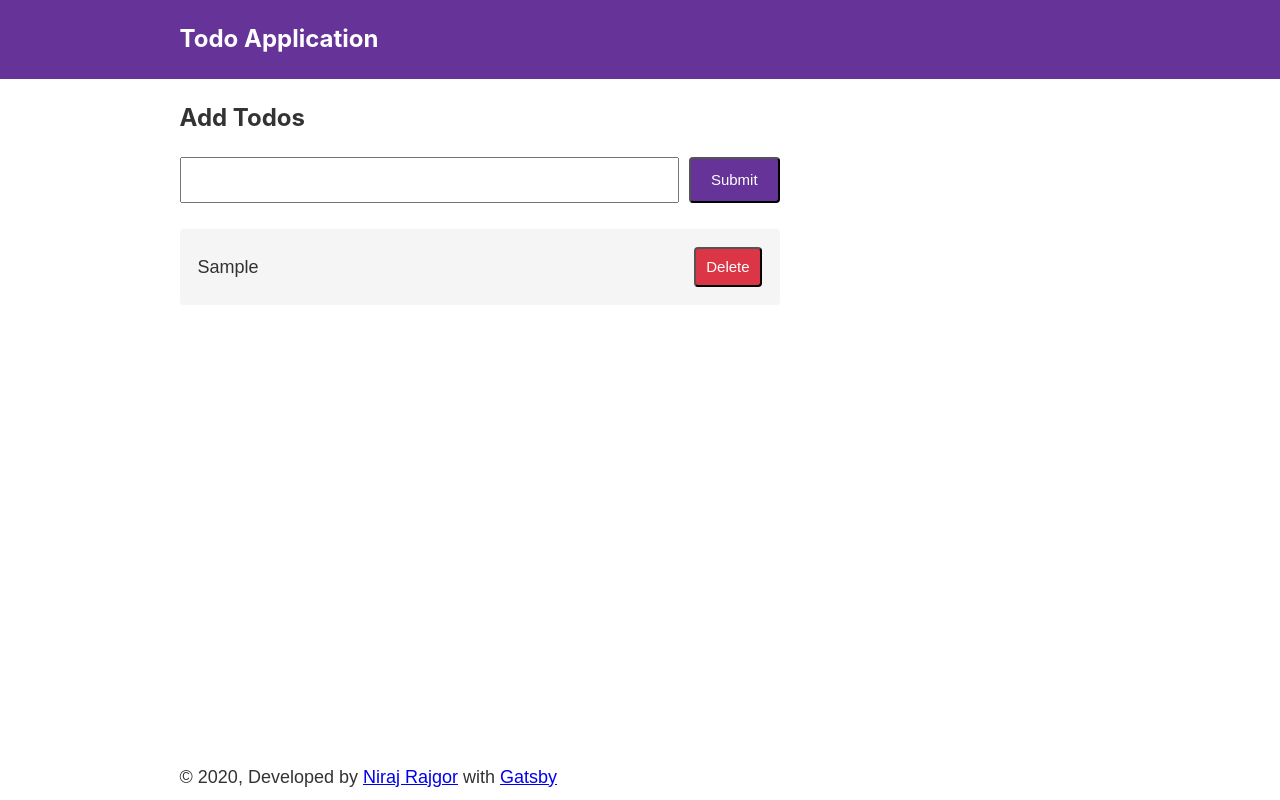
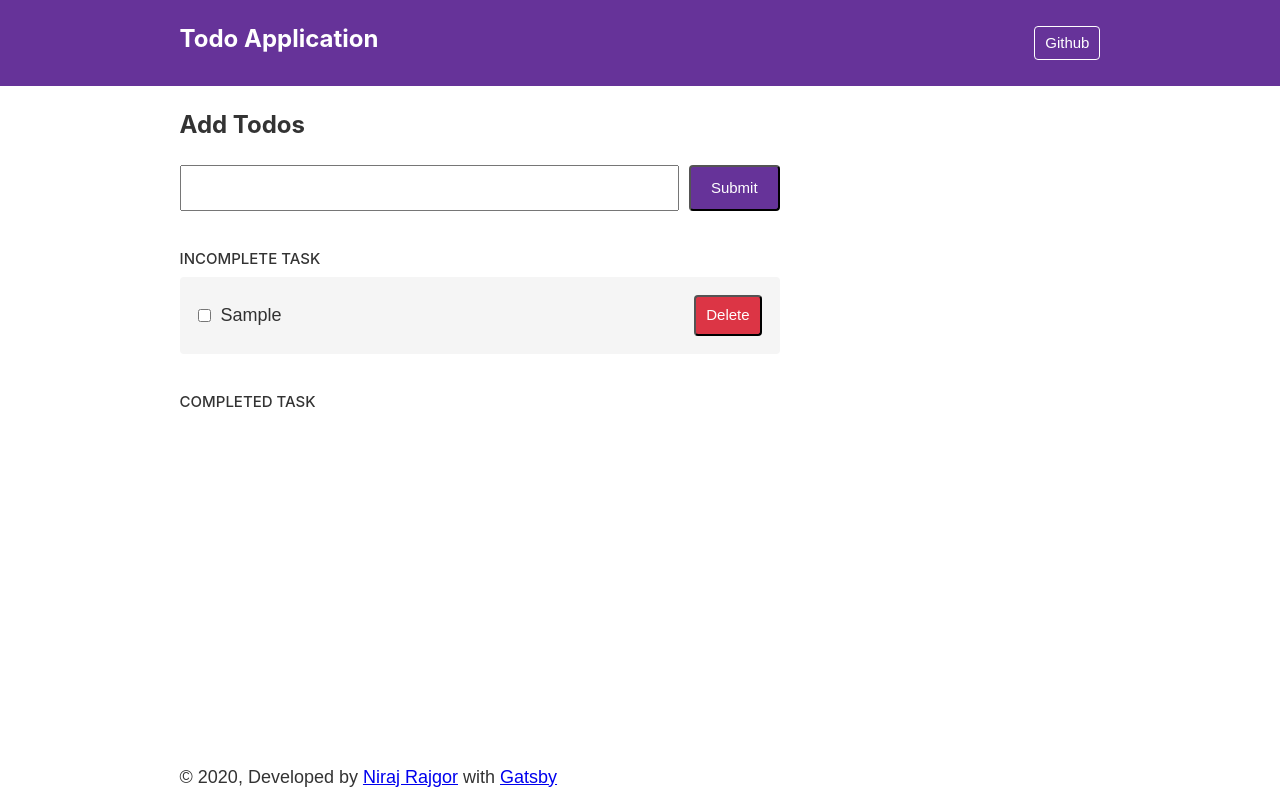
Before and after one commit to nirajrajgor/todo, a Gatsby site: page / in a window 1280 px wide. Both pictures are taken after typing "Sample" into the empty fields and a click on the button "Submit". Built offline with nearby package versions, Linux system fonts and the light colour scheme; Gatsby itself is replaced by a stand-in of ours.

Commit message:
Multiple changes.
Completed and Incomplete task are now show seperately.
Checkbox added to mark task complete, incomplete.
Github link for repo added.

```diff
--- a/src/components/header.js
+++ b/src/components/header.js
@@ -1,5 +1,5 @@
 import { Link } from "gatsby"
-import PropTypes from "prop-types"
+import PropTypes, { nominalTypeHack } from "prop-types"
 import React from "react"
 
 const Header = ({ siteTitle }) => (
@@ -14,9 +14,10 @@ const Header = ({ siteTitle }) => (
 				margin: `0 auto`,
 				maxWidth: 960,
 				padding: `1.45rem 1.0875rem`,
+				display: "flex"
 			}}
 		>
-      <h1 style={{ margin: 0 }}>
+			<h1 style={{ margin: 0, flex: 1 }}>
 				<Link
 					to="/"
 					style={{
@@ -27,6 +28,10 @@ const Header = ({ siteTitle }) => (
 					{siteTitle}
 				</Link>
 			</h1>
+			<a style={{
+				border: "1px solid #fff", fontSize: "15px", borderRadius: "4px",
+				color: "#fff", padding: "3px 10px", textDecoration: "none"
+			}} href="https://github.com/nirajrajgor/todo" target="_blank">Github</a>
 		</div>
 	</header>
 )
--- a/src/components/main.css
+++ b/src/components/main.css
@@ -13,11 +13,20 @@ h1,
 h2 {
 	font-size: 24px;
 }
+h4 {
+	margin-bottom: 10px;
+	margin-top: 40px;
+	font-size: 15px;
+	font-weight: 500;
+	text-transform: uppercase;
+}
 form {
 	display: flex;
 }
 form input {
 	flex: 1;
+	padding: 2px 10px;
+	outline-width: 2px;
 }
 form button {
 	background-color: rebeccapurple;
@@ -46,6 +55,9 @@ form button {
 	padding: 5px 10px;
 	border-radius: 4px;
 }
+.list input {
+	margin-right: 10px;
+}
 @media only screen and (max-width: 600px) {
 	main {
 		width: 100%;
--- a/src/pages/index.js
+++ b/src/pages/index.js
@@ -35,6 +35,18 @@ class IndexPage extends Component {
 		this.forceUpdate();
 	}
 
+	toggleTask = (id) => {
+		let tasks = JSON.parse(localStorage.getItem('tasks')) || [];
+		tasks = tasks.map(task => {
+			if (task.id === id) {
+				task.complete = !task.complete;
+			}
+			return task;
+		});
+		localStorage.setItem('tasks', JSON.stringify(tasks));
+		this.forceUpdate();
+	}
+
 	render() {
 		return (
 			<Layout>
@@ -45,13 +57,39 @@ class IndexPage extends Component {
 					<button type="submit">Submit</button>
 				</form>
 				{
-					typeof window !== 'undefined' && localStorage.getItem('tasks') ?
-						JSON.parse(localStorage.getItem('tasks')).map((task, i) => (
-							<div className="list">
-								<span key={i}>{task.text}</span>{' '}
-								<button onClick={() => this.deleteTask(task.id)}>Delete</button>
-							</div>
-						))
+					typeof window !== 'undefined' && localStorage.getItem('tasks') && JSON.parse(localStorage.getItem('tasks')).length > 0 ?
+						<>
+							<h4>Incomplete Task</h4>
+							{
+								JSON.parse(localStorage.getItem('tasks')).map((task, i) => {
+									if (!task.complete) {
+										return (
+											<div className="list">
+												<input type="checkbox" onClick={() => this.toggleTask(task.id)} />
+												<span key={i}>{task.text}</span>{' '}
+												<button onClick={() => this.deleteTask(task.id)}>Delete</button>
+											</div>
+										)
+									}
+									return ""
+								})
+							}
+							<h4>Completed Task</h4>
+							{
+								JSON.parse(localStorage.getItem('tasks')).map((task, i) => {
+									if (!task.complete) {
+										return "";
+									}
+									return (
+										<div className="list">
+											<input type="checkbox" checked={true} onClick={() => this.toggleTask(task.id)} />
+											<span key={i}>{task.text}</span>{' '}
+											<button onClick={() => this.deleteTask(task.id)}>Delete</button>
+										</div>
+									)
+								})
+							}
+						</>
 						:
 						<p>Nothing to do! Add a task?</p>
 
```
Lines whose indentation alone changed are shown as unchanged.
